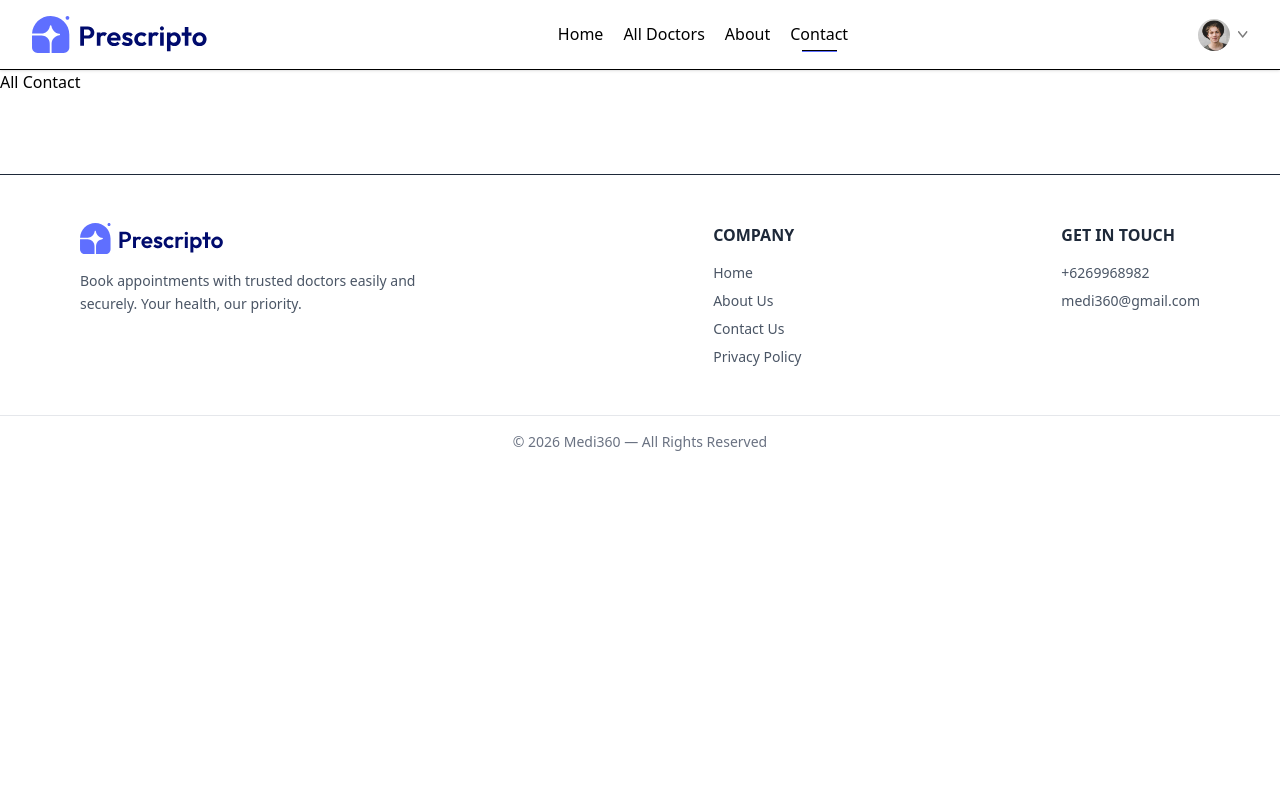
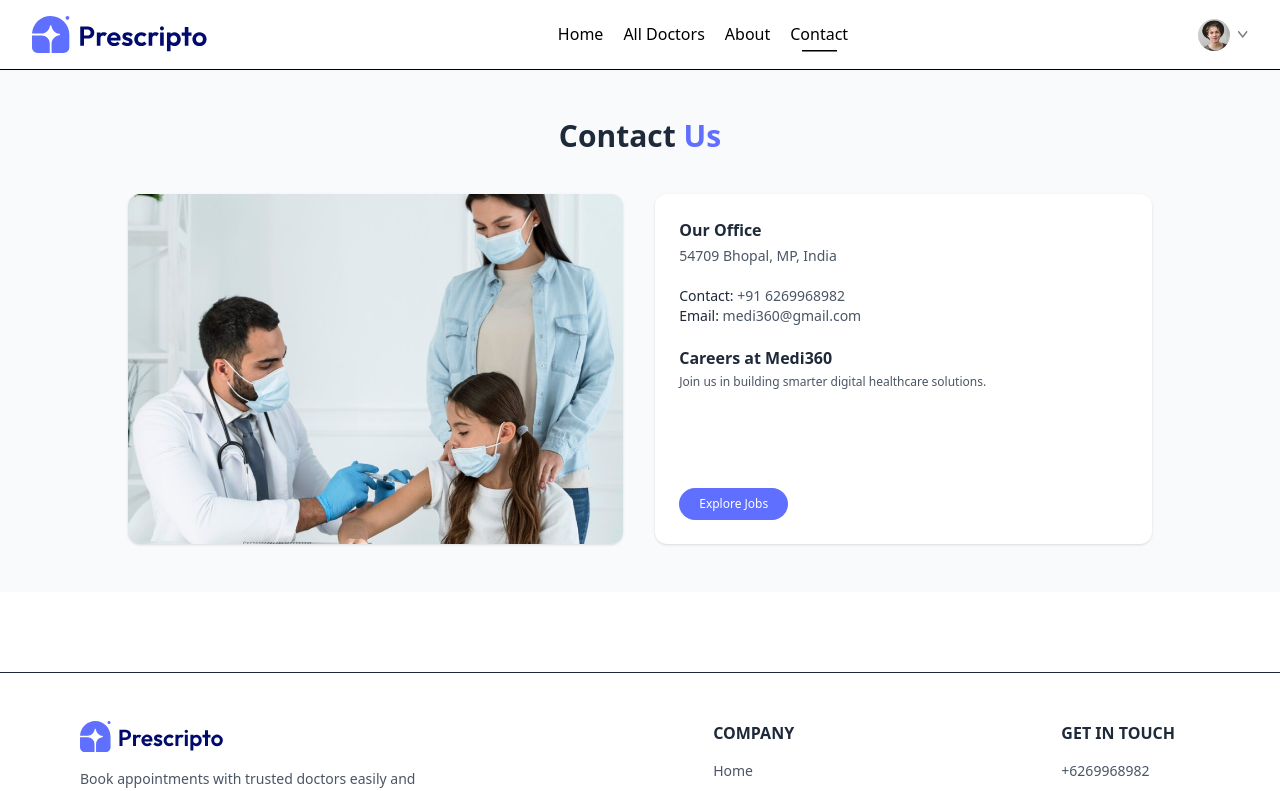
Before and after one commit to Piyush-Mishra-IIITB/MedLink360, a React (Vite) app in the folder frontend/: page /contact in a window 1280 px wide. Shown: the top 791 px of the page. Built offline with nearby package versions, Linux system fonts and the light colour scheme.

Commit message:
added contact page

```diff
--- a/frontend/src/pages/Contact.jsx
+++ b/frontend/src/pages/Contact.jsx
@@ -1,6 +1,75 @@
 import React from 'react';
+import { assets } from '../assets/assets_frontend/assets';
+
 function Contact() {
-    return ( <h2>All Contact</h2> );
+  return (
+    <div className="px-6 md:px-12 lg:px-20 py-12 bg-gray-50 flex justify-center">
+
+      {/* Smaller Centered Container */}
+      <div className="w-full max-w-5xl">
+
+        {/* Heading */}
+        <div className="text-center mb-10">
+          <p className="text-2xl md:text-3xl font-semibold text-gray-800">
+            Contact <span className="text-primary">Us</span>
+          </p>
+        </div>
+
+        {/* Main Section */}
+        <div className="flex flex-col md:flex-row items-stretch gap-8">
+
+          {/* Image Section */}
+          <div className="md:w-1/2">
+            <img
+              src={assets.contact_image}
+              alt="contact"
+              className="w-full h-full max-h-[350px] object-cover rounded-xl shadow-sm"
+            />
+          </div>
+
+          {/* Info Section */}
+          <div className="md:w-1/2 bg-white p-6 rounded-xl shadow-sm flex flex-col justify-between text-gray-600 text-sm">
+
+            <div className="flex flex-col gap-5">
+
+              <div>
+                <h2 className="text-base font-semibold text-gray-800 mb-1">
+                  Our Office
+                </h2>
+                <p>54709 Bhopal, MP, India</p>
+              </div>
+
+              <div>
+                <p>
+                  <span className="font-medium text-gray-800">Contact:</span> +91 6269968982
+                </p>
+                <p>
+                  <span className="font-medium text-gray-800">Email:</span> medi360@gmail.com
+                </p>
+              </div>
+
+              <div>
+                <h3 className="text-base font-semibold text-gray-800">
+                  Careers at Medi360
+                </h3>
+                <p className="text-xs mt-1">
+                  Join us in building smarter digital healthcare solutions.
+                </p>
+              </div>
+
+            </div>
+
+            <button className="mt-6 w-fit bg-primary text-white px-5 py-2 rounded-full text-xs font-medium transition duration-300 hover:shadow-lg hover:-translate-y-1">
+              Explore Jobs
+            </button>
+
+          </div>
+
+        </div>
+
+      </div>
+    </div>
+  );
 }
 
 export default Contact;
```
